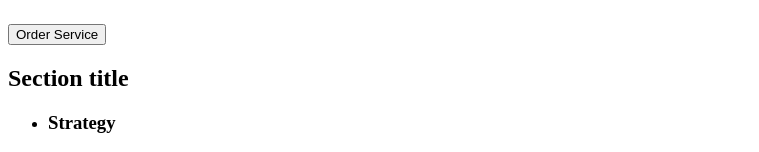
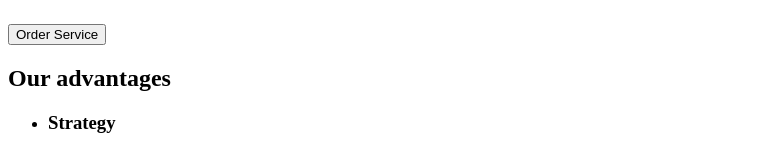
Before and after one commit to OlgaBlud/goit-markup-hw-02, a plain HTML site: page index.html in a window 1280 px wide. Shown: the part 191-343 px from the top of the page, without its empty margins (0-759 px from the left). Drawn offline with Linux system fonts and the light colour scheme.

Commit message:
change h2 and add figma link in readmy

```diff
--- a/index.html
+++ b/index.html
@@ -30,7 +30,7 @@
         <button type="button">Order Service</button>
       </section>
       <section>
-        <h2>Section title</h2>
+        <h2>Our advantages</h2>
         <ul>
           <li>
             <h3>Strategy</h3>
```
Also changed, not shown: 2 other files.
